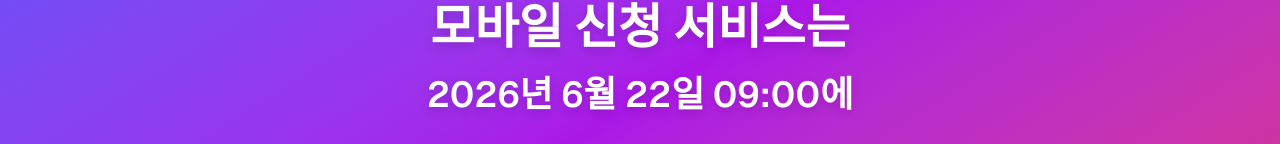
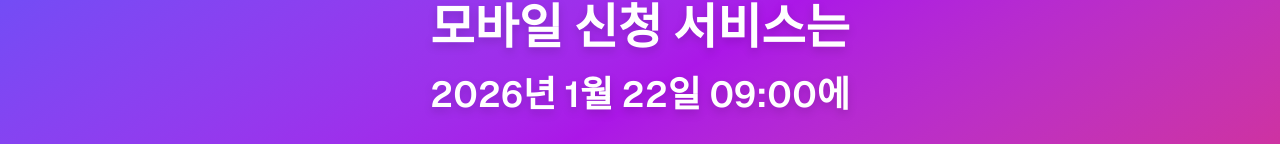
Before and after one commit to tolbilee/traditional-ceremony-app, a Next.js app: page / in a window 1280 px wide. Shown: the part 301-445 px from the top of the page. Built offline with nearby package versions, Linux system fonts and the light colour scheme.

Commit message:
change intro date

```diff
--- a/app/page.tsx
+++ b/app/page.tsx
@@ -7,7 +7,7 @@ import MainScreen from '@/components/MainScreen';
 
 // 사이트 오픈 전까지 오픈 안내 화면만 표시
 // 일반 사용자는 입장 불가, 관리자는 /test 경로로 접근
-const SITE_OPEN_DATE = new Date('2026-06-22T09:00:00');
+const SITE_OPEN_DATE = new Date('2026-01-22T09:00:00');
 const IS_SITE_OPEN = new Date() >= SITE_OPEN_DATE;
 
 export default function Home() {
--- a/components/IntroScreen.tsx
+++ b/components/IntroScreen.tsx
@@ -53,7 +53,7 @@ export default function IntroScreen({ onEnter, allowEnter = false }: IntroScreen
           transition={{ delay: 0.7, duration: 0.6 }}
           className="text-2xl md:text-3xl lg:text-4xl font-semibold text-white mb-8 drop-shadow-lg"
         >
-          2026년 6월 22일 09:00에
+          2026년 1월 22일 09:00에
         </motion.p>
 
         <motion.p
```
